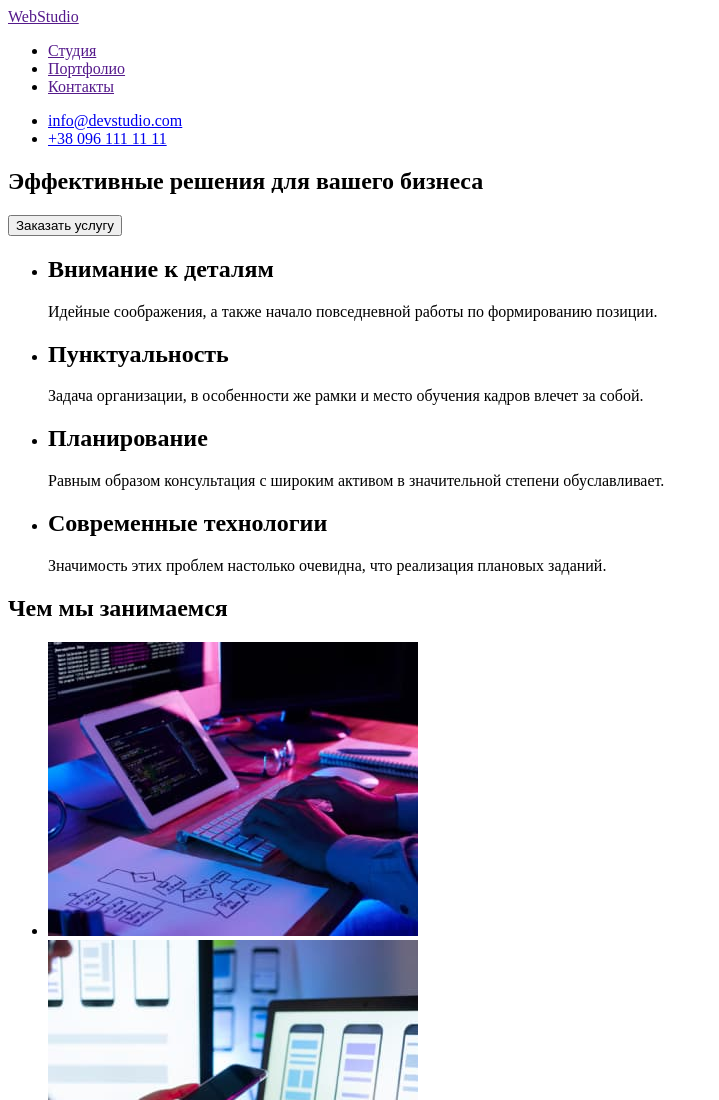
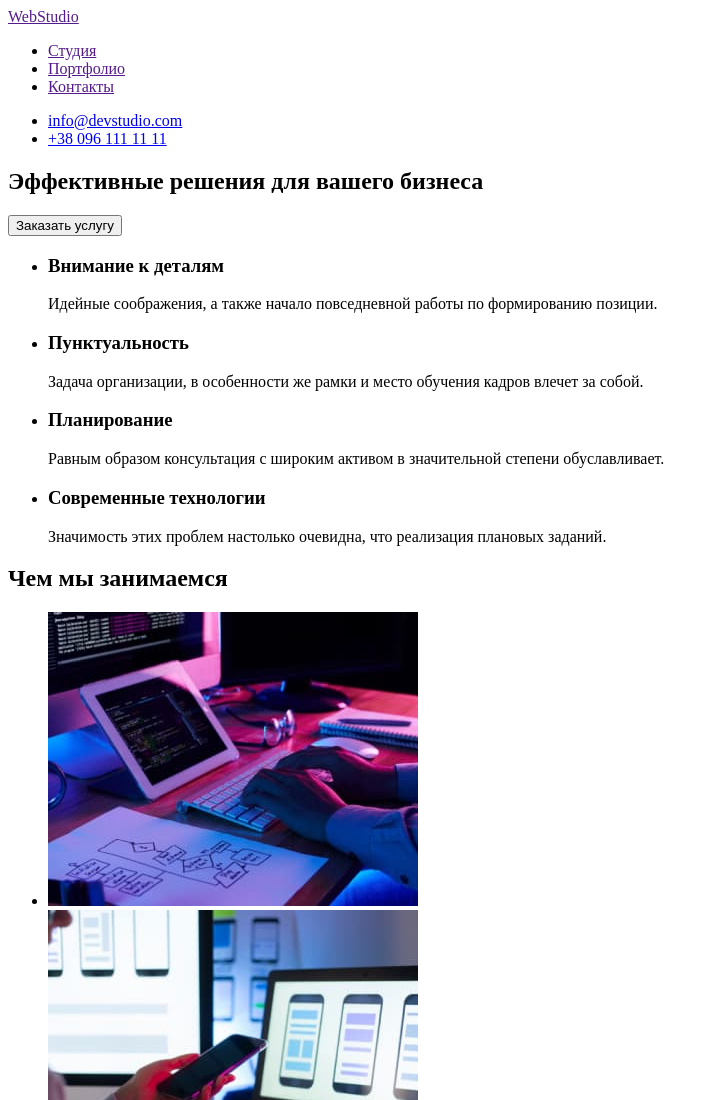
Before and after one commit to Ksanderone/goit-markup-hw-01, a plain HTML site: page index.html in a window 1280 px wide. Shown: the top 1100 px of the page, without its empty margins (0-719 px from the left). Drawn offline with Linux system fonts and the light colour scheme.

Commit message:
change h2>h3

```diff
--- a/index.html
+++ b/index.html
@@ -15,18 +15,22 @@
      <li>
         <a href="">Студия</a>
      </li>
+
      <li>
         <a href="">Портфолио</a>
      </li>
+
      <li>
         <a href="">Контакты</a>
      </li>
    </ul>
 </nav>
+
 <ul>
      <li>
         <a href="mailto:info@devstudio.com">info@devstudio.com</a>
      </li>
+
      <li>
         <a href="tel:+380961111111">+38 096 111 11 11</a>
      </li>
@@ -45,19 +49,19 @@
     <section>
         <ul>
             <li>
-                <h2>Внимание к деталям</h2>
+                <h3>Внимание к деталям</h3>
                 <p>Идейные соображения, а также начало повседневной работы по формированию позиции.</p>
             </li>
             <li>
-                <h2>Пунктуальность</h2>
+                <h3>Пунктуальность</h3>
                 <p>Задача организации, в особенности же рамки и место обучения кадров влечет за собой.</p>
             </li>
             <li>
-                <h2>Планирование</h2>
+                <h3>Планирование</h3>
                 <p>Равным образом консультация с широким активом в значительной степени обуславливает.</p>
             </li>
             <li>
-                <h2>Современные технологии</h2>
+                <h3>Современные технологии</h3>
                 <p>Значимость этих проблем настолько очевидна, что реализация плановых заданий.</p>
             </li>
         </ul>
```
Lines whose indentation alone changed are shown as unchanged.
